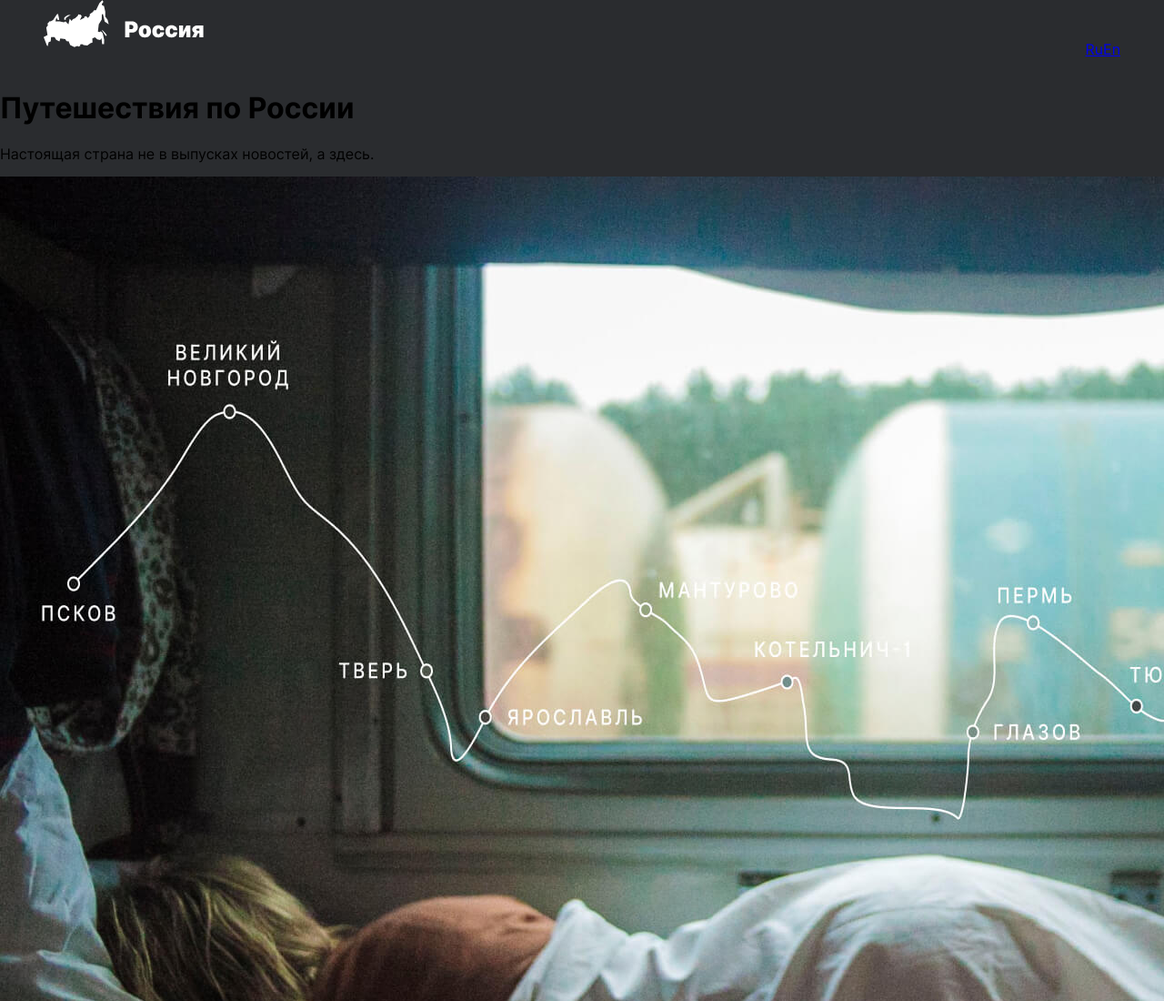
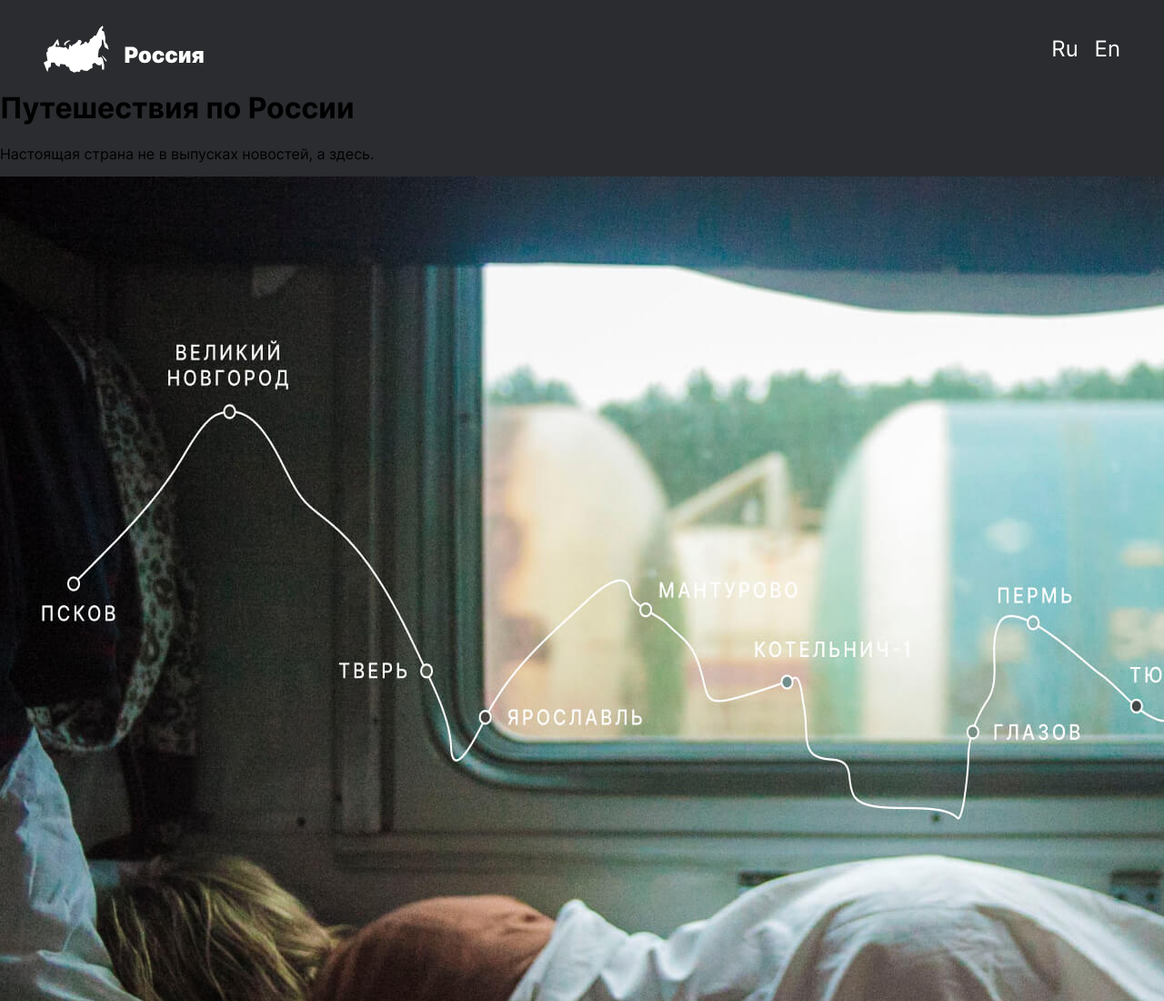
Before and after one commit to ViDasha/russian-travel, a plain HTML site: page index.html in a window 1280 px wide. Shown: the top 1100 px of the page at 91% size. Drawn offline with Linux system fonts and the light colour scheme.

Commit message:
Change header

```diff
--- a/blocks/header/__lang-link/header__lang-link.css
+++ b/blocks/header/__lang-link/header__lang-link.css
@@ -0,0 +1,17 @@
+.header__lang-link {
+  margin-left: 18px;
+  text-decoration: none;
+  color: white;
+  font-size: 24px;
+  font-weight: 400;
+  font-style: normal;
+  line-height: 1.17; /*или 28px?*/
+}
+
+.header__lang-link:active {
+  text-decoration: underline;
+}
+
+.header__lang-link:first-of-type {
+  margin-left: 0;
+}
--- a/blocks/header/__logo/header__logo.css
+++ b/blocks/header/__logo/header__logo.css
@@ -2,6 +2,6 @@
   width: 176px;
   height: 52px;
   position: absolute;
-  top: 0;
   left: 0;
+  bottom: 0;
 }
```
